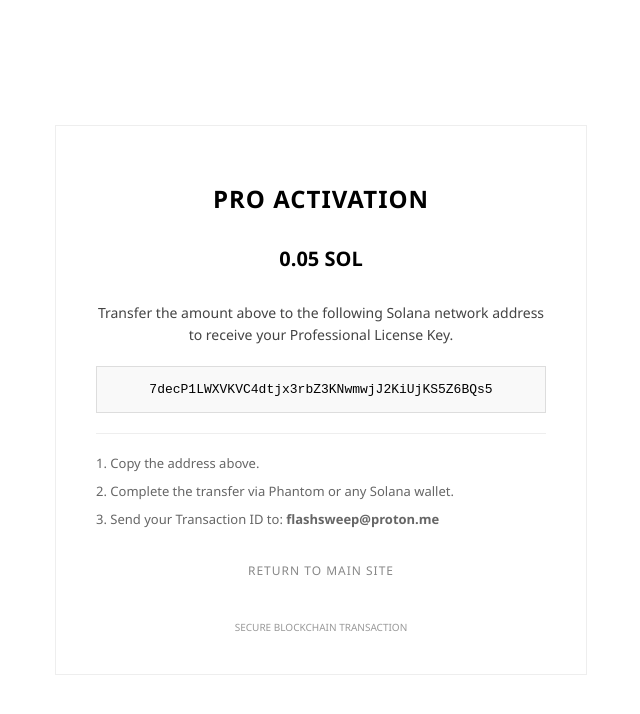
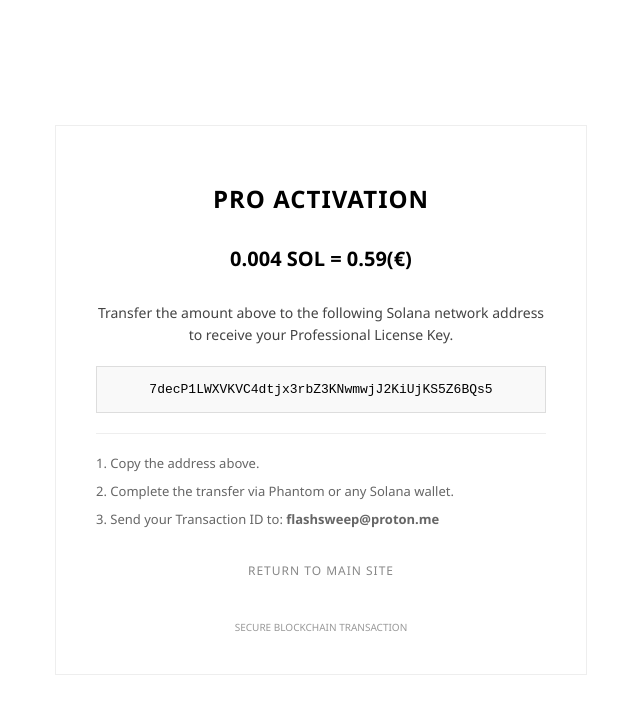
Before and after one commit to FlashSweep/FlashSweep, a plain HTML site: page pay.html in a window 1280 px wide. Shown: the whole page, without its empty margins (319-959 px from the left). Drawn offline with Linux system fonts and the light colour scheme.

Commit message:
pay.html

```diff
--- a/pay.html
+++ b/pay.html
@@ -63,7 +63,7 @@
     <div class="payment-container">
         <h1>Pro Activation</h1>
 
-        <div class="price-tag">0.05 SOL</div>
+        <div class="price-tag">0.004 SOL = 0.59(€) </div>
 
         <div class="instruction">
             Transfer the amount above to the following Solana network address to receive your Professional License Key.
```
